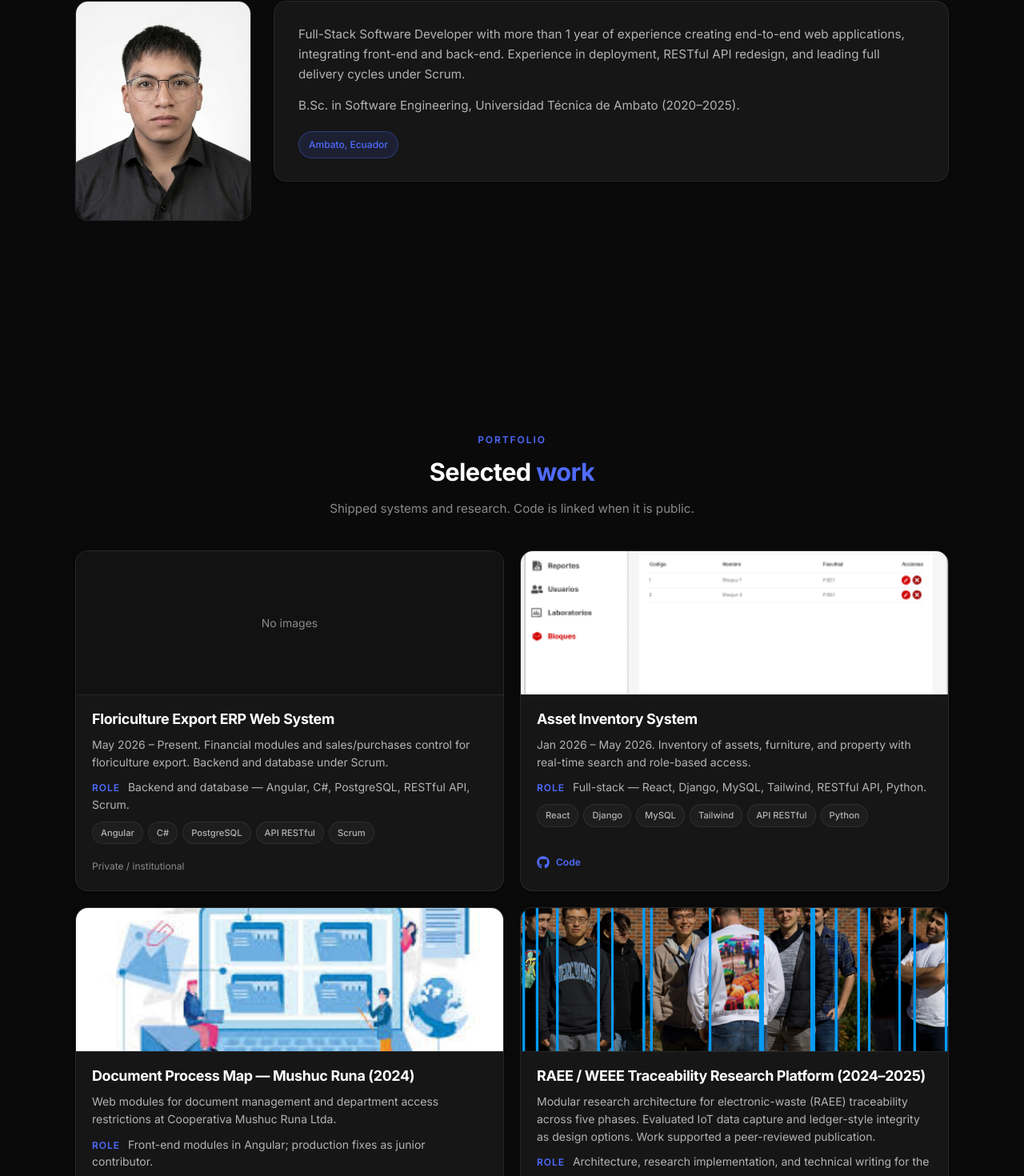
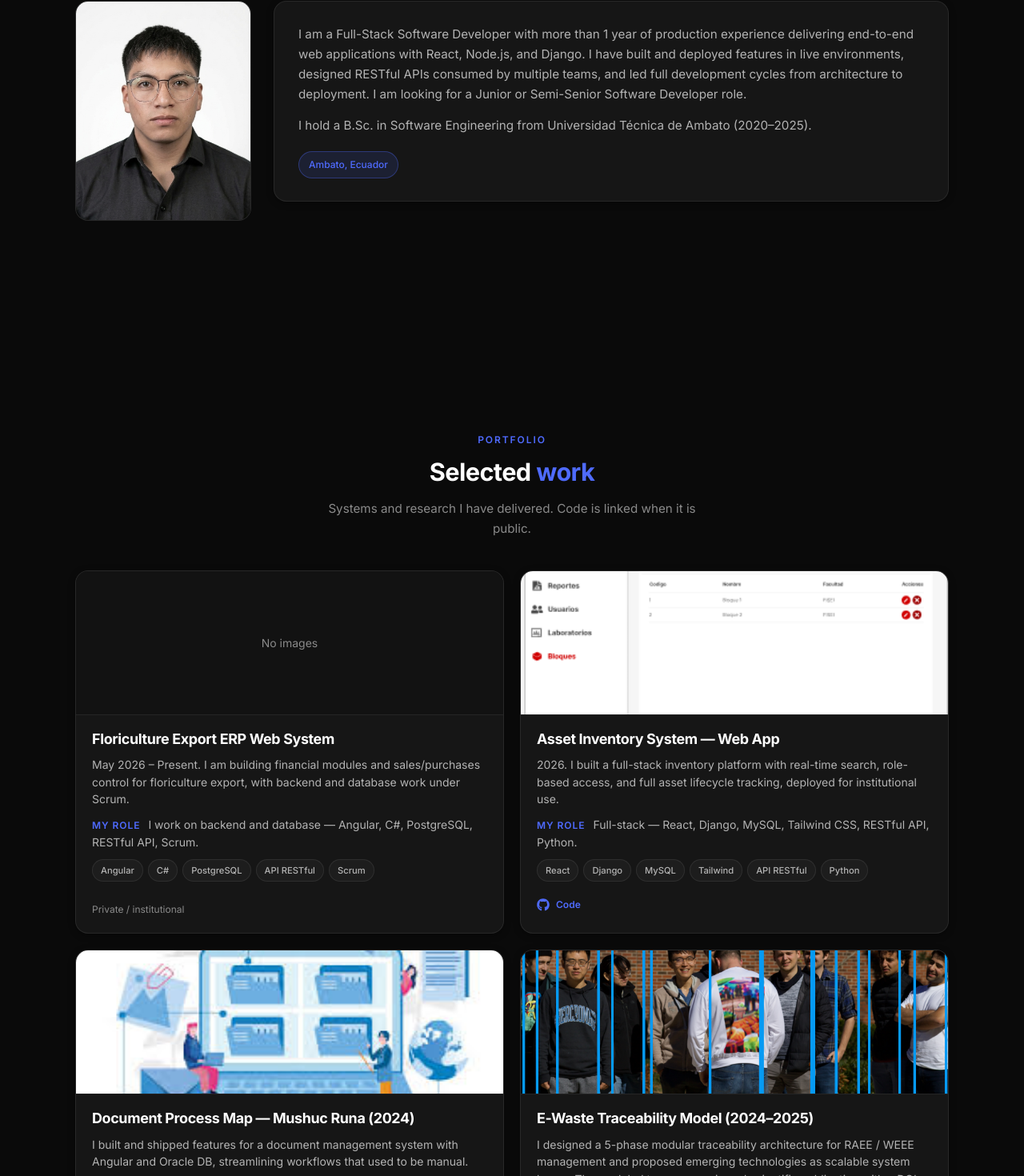
Before and after one commit to DemoAnge/profileDef, a React (Vite) app: page / in a window 1280 px wide. Shown: the part 1084-2554 px from the top of the page at 80% size. Built offline with nearby package versions, Linux system fonts and the light colour scheme.

Commit message:
content: CV-aligned ES/EN copy in first person

```diff
--- a/src/i18n/dictionary.js
+++ b/src/i18n/dictionary.js
@@ -1,9 +1,9 @@
 export const dictionary = {
   en: {
     meta: {
-      title: "Angel Pilamunga | Full-Stack Software Developer",
+      title: "Angel Pilamunga | Software Developer",
       description:
-        "Full-Stack Software Developer in Ambato, Ecuador. End-to-end web apps, RESTful APIs, and Scrum delivery.",
+        "I am a Full-Stack Software Developer in Ambato, Ecuador. I build end-to-end web apps with React, Node.js, and Django.",
     },
     nav: {
       home: "Home",
@@ -20,8 +20,8 @@ export const dictionary = {
       lang: "Language",
     },
     hero: {
-      kicker: "Full-Stack Software Developer · Ambato, Ecuador",
-      lead: "Full-Stack Software Developer with 1+ year building end-to-end web applications (front-end and back-end). Deployment, RESTful API redesign, and full delivery cycles under Scrum.",
+      kicker: "Software Developer · Ambato, Ecuador",
+      lead: "I am a Full-Stack Software Developer with more than 1 year of production experience delivering end-to-end web applications with React, Node.js, and Django. I build and ship features in real environments, design RESTful APIs used by multiple teams, and lead full delivery cycles from architecture to deployment.",
       cta: "Contact",
       portfolio: "Portfolio",
     },
@@ -29,16 +29,16 @@ export const dictionary = {
       kicker: "About",
       title: "Software",
       accent: "profile",
-      p1: "Full-Stack Software Developer with more than 1 year of experience creating end-to-end web applications, integrating front-end and back-end. Experience in deployment, RESTful API redesign, and leading full delivery cycles under Scrum.",
-      p2: "B.Sc. in Software Engineering, Universidad Técnica de Ambato (2020–2025).",
+      p1: "I am a Full-Stack Software Developer with more than 1 year of production experience delivering end-to-end web applications with React, Node.js, and Django. I have built and deployed features in live environments, designed RESTful APIs consumed by multiple teams, and led full development cycles from architecture to deployment. I am looking for a Junior or Semi-Senior Software Developer role.",
+      p2: "I hold a B.Sc. in Software Engineering from Universidad Técnica de Ambato (2020–2025).",
       location: "Ambato, Ecuador",
     },
     projects: {
       kicker: "Portfolio",
       title: "Selected",
       accent: "work",
-      sub: "Shipped systems and research. Code is linked when it is public.",
-      role: "Role",
+      sub: "Systems and research I have delivered. Code is linked when it is public.",
+      role: "My role",
       code: "Code",
       private: "Private / institutional",
       noImages: "No images",
@@ -46,32 +46,32 @@ export const dictionary = {
         erpFloricola: {
           title: "Floriculture Export ERP Web System",
           description:
-            "May 2026 – Present. Financial modules and sales/purchases control for floriculture export. Backend and database under Scrum.",
-          participation: "Backend and database — Angular, C#, PostgreSQL, RESTful API, Scrum.",
+            "May 2026 – Present. I am building financial modules and sales/purchases control for floriculture export, with backend and database work under Scrum.",
+          participation: "I work on backend and database — Angular, C#, PostgreSQL, RESTful API, Scrum.",
         },
         invcontrol: {
-          title: "Asset Inventory System",
+          title: "Asset Inventory System — Web App",
           description:
-            "Jan 2026 – May 2026. Inventory of assets, furniture, and property with real-time search and role-based access.",
-          participation: "Full-stack — React, Django, MySQL, Tailwind, RESTful API, Python.",
+            "2026. I built a full-stack inventory platform with real-time search, role-based access, and full asset lifecycle tracking, deployed for institutional use.",
+          participation: "Full-stack — React, Django, MySQL, Tailwind CSS, RESTful API, Python.",
         },
         mushuc: {
           title: "Document Process Map — Mushuc Runa (2024)",
           description:
-            "Web modules for document management and department access restrictions at Cooperativa Mushuc Runa Ltda.",
-          participation: "Front-end modules in Angular; production fixes as junior contributor.",
+            "I built and shipped features for a document management system with Angular and Oracle DB, streamlining workflows that used to be manual.",
+          participation: "I owned front-end modules in Angular and production fixes as a junior contributor.",
         },
         raee: {
-          title: "RAEE / WEEE Traceability Research Platform (2024–2025)",
+          title: "E-Waste Traceability Model (2024–2025)",
           description:
-            "Modular research architecture for electronic-waste (RAEE) traceability across five phases. Evaluated IoT data capture and ledger-style integrity as design options. Work supported a peer-reviewed publication.",
-          participation: "Architecture, research implementation, and technical writing for the paper.",
+            "I designed a 5-phase modular traceability architecture for RAEE / WEEE management and proposed emerging technologies as scalable system layers. The work led to a peer-reviewed scientific publication with a DOI.",
+          participation: "I owned architecture, research design, and technical writing for the paper.",
         },
         cnn: {
           title: "CNN Clothing Color Recognition",
           description:
-            "Convolutional model with a camera UI for garment color detection. YOLO-assisted pipeline built in Python for training, testing, and real-time camera inference.",
-          participation: "Model training/testing and camera interface.",
+            "I built a convolutional model with a camera UI for garment color detection, including a Python pipeline for training, testing, and real-time camera inference.",
+          participation: "I handled model training/testing and the camera interface.",
         },
       },
     },
@@ -88,22 +88,22 @@ export const dictionary = {
         interandina: {
           title: "IT Support & Security Officer — Internship | Cooperativa de Ahorro y Crédito Interandina",
           description:
-            "Ambato. Asset security, hardware/software support, and IT manuals for recurring procedures.",
+            "Ambato · Oct 2025 – Dec 2025. I applied information-security controls to protect internal systems, sensitive data, and user access. I ran periodic security audits, provided hardware/software/network support for daily operations, and wrote internal IT manuals to standardize procedures.",
         },
         utaResearch: {
           title: "Research Developer — Academic Publication | Universidad Técnica de Ambato",
           description:
-            "RAEE / circular-economy model with PRISMA and bibliometrics. Peer-reviewed academic article.",
+            "Ambato · Sep 2024 – Jun 2025. I designed a 5-phase modular traceability architecture for e-waste (RAEE), evaluating IoT sensing and distributed-ledger options as scalable layers. I co-authored and validated the peer-reviewed paper with DOI registration.",
         },
         fisei: {
           title: "Full-Stack Developer — Inventory System | UTA FISEI",
           description:
-            "React + Django delivery under Scrum/Jira. Front-end and back-end leadership for the faculty inventory system.",
+            "Ambato · Mar 2024 – Aug 2024. I led the full development cycle of a web asset-inventory system over six months. I built a React + Tailwind UI that replaced spreadsheets and a Django + MySQL backend with RESTful APIs for concurrent departmental use, plus technical docs for the successor team.",
         },
         mushuc: {
           title: "Junior Full-Stack Developer | Cooperativa Mushuc Runa Ltda.",
           description:
-            "Angular Process Map features, testing, and network support for daily operations.",
+            "Ambato · Jan 2024 – May 2024. I built and shipped document-management features with Angular and Oracle DB, fixed recurring production bugs through root-cause analysis, and monitored LAN infrastructure for critical business services.",
         },
       },
     },
@@ -111,7 +111,7 @@ export const dictionary = {
       kicker: "Skills",
       title: "Production",
       accent: "stack",
-      sub: "The tools behind the work above.",
+      sub: "The tools I use in the work above.",
     },
     services: {
       kicker: "Capabilities",
@@ -121,15 +121,15 @@ export const dictionary = {
       items: {
         frontend: {
           title: "Front-end",
-          text: "React and Angular interfaces that replace manual workflows. Clear components, responsive layouts, ready for review.",
+          text: "I build React and Angular interfaces that replace manual workflows — clear components, responsive layouts, ready for review.",
         },
         apis: {
           title: "APIs",
-          text: "REST services in Django and Node.js. Authentication, validation, and APIs consumed across teams.",
+          text: "I design REST services in Django and Node.js with authentication and validation, consumed across teams.",
         },
         data: {
           title: "Data",
-          text: "Relational models in MySQL and Oracle. Queries, integrity, and a data layer the UI can trust.",
+          text: "I model relational data in MySQL, Oracle, and PostgreSQL so the UI can trust the data layer.",
         },
       },
     },
@@ -143,8 +143,8 @@ export const dictionary = {
       items: {
         sudenTech: "Technical Specialization in IT — SUDEN",
         sudenNet: "Network Configuration and Management — SUDEN",
-        pythonEssentials: "Python Essentials 2 — Cisco (2024)",
-        peti: "PETI",
+        pythonEssentials: "Python Essentials 2 — Cisco Networking Academy (2024)",
+        peti: "Strategic Technology Planning (PETI)",
         elementsAi: "Elements of AI",
         iso27001: "Auditor ISO 27001",
         ethicalHacking: "Ethical Hacking",
@@ -157,7 +157,7 @@ export const dictionary = {
       accent: "talk",
       headline: "Project or collaboration",
       lead: "Email, phone, or the form. I reply personally.",
-      chip: "Full-Stack Software Developer",
+      chip: "Software Developer",
       location: "Ambato, Ecuador",
       name: "Name",
       namePh: "Your name",
@@ -173,15 +173,15 @@ export const dictionary = {
       network: "Error sending the message. Please try again later.",
     },
     footer: {
-      blurb: "Full-Stack Software Developer. End-to-end web apps.",
+      blurb: "I build end-to-end web applications as a Full-Stack Software Developer.",
       copy: "© 2026 Angel Pilamunga · All rights reserved",
     },
   },
   es: {
     meta: {
-      title: "Angel Pilamunga | Desarrollador de Software Full-Stack",
+      title: "Angel Pilamunga | Desarrollador de Software",
       description:
-        "Desarrollador de Software Full-Stack en Ambato, Ecuador. Aplicaciones web de punta a punta, APIs RESTful y Scrum.",
+        "Soy desarrollador de Software Full-Stack en Ambato, Ecuador. Creo aplicaciones web de extremo a extremo con React, Node.js y Django.",
     },
     nav: {
       home: "Inicio",
@@ -198,8 +198,8 @@ export const dictionary = {
       lang: "Idioma",
     },
     hero: {
-      kicker: "Desarrollador de Software Full-Stack · Ambato, Ecuador",
-      lead: "Desarrollador de Software Full-Stack con más de 1 año de experiencia en la creación de aplicaciones web de punta a punta, integrando Front-end y Back-end. Experiencia en despliegue, rediseño de APIs RESTful y liderazgo de ciclos completos bajo Scrum.",
+      kicker: "Desarrollador de Software · Ambato, Ecuador",
+      lead: "Soy desarrollador de Software Full-Stack con más de 1 año de experiencia en producción, entregando aplicaciones web de extremo a extremo con React, Node.js y Django. Construyo y despliego funcionalidades en entornos reales, diseño APIs RESTful consumidas por varios equipos y lidero ciclos completos de desarrollo desde la arquitectura hasta el despliegue.",
       cta: "Contacto",
       portfolio: "Portafolio",
     },
@@ -207,7 +207,7 @@ export const dictionary = {
       kicker: "Perfil",
       title: "Perfil de",
       accent: "software",
-      p1: "Desarrollador de Software Full-Stack con más de 1 año de experiencia en la creación de aplicaciones web de punta a punta, integrando Front-end y Back-end. Experiencia en despliegue, rediseño de APIs RESTful y liderazgo de ciclos completos bajo Scrum.",
+      p1: "Soy desarrollador de Software Full-Stack con más de 1 año de experiencia en producción, entregando aplicaciones web de extremo a extremo con React, Node.js y Django. He construido y desplegado funcionalidades en entornos reales, diseñado APIs RESTful consumidas por varios equipos y liderado ciclos completos desde la arquitectura hasta el despliegue. Busco un rol como Desarrollador de Software Junior o Semi-Senior.",
       p2: "Ingeniería en Software, Universidad Técnica de Ambato (2020–2025).",
       location: "Ambato, Ecuador",
     },
@@ -215,8 +215,8 @@ export const dictionary = {
       kicker: "Portafolio",
       title: "Trabajo",
       accent: "seleccionado",
-      sub: "Sistemas entregados e investigación. El código aparece cuando es público.",
-      role: "Rol",
+      sub: "Sistemas e investigación que he entregado. El código aparece cuando es público.",
+      role: "Mi rol",
       code: "Código",
       private: "Privado / institucional",
       noImages: "Sin imágenes",
@@ -224,31 +224,31 @@ export const dictionary = {
         erpFloricola: {
           title: "Sistema Web ERP Florícola para Exportación",
           description:
-            "May. 2026 – Actualidad. Módulos financieros y control de ventas/compras para exportación florícola. Backend y base de datos bajo Scrum.",
-          participation: "Backend y BD — Angular, C#, PostgreSQL, API RESTful, Scrum.",
+            "May. 2026 – Actualidad. Estoy construyendo módulos financieros y control de ventas/compras para exportación florícola, con backend y base de datos bajo Scrum.",
+          participation: "Trabajo en backend y BD — Angular, C#, PostgreSQL, API RESTful, Scrum.",
         },
         invcontrol: {
-          title: "Sistema de Inventario de Activos",
+          title: "Sistema de Inventario de Activos — Aplicación Web",
           description:
-            "Ene. 2026 – May. 2026. Inventario de activos, mobiliario e inmuebles con búsqueda en tiempo real y roles.",
-          participation: "Full-stack — React, Django, MySQL, Tailwind, API RESTful, Python.",
+            "2026. Construí una plataforma full-stack de inventario con búsqueda en tiempo real, control de acceso por roles y seguimiento del ciclo de vida de activos, desplegada para uso institucional.",
+          participation: "Full-stack — React, Django, MySQL, Tailwind CSS, API RESTful, Python.",
         },
         mushuc: {
           title: "Mapa de procesos documentales — Mushuc Runa (2024)",
           description:
-            "Módulos web para gestión documental y restricciones de acceso por departamento en Cooperativa Mushuc Runa Ltda.",
-          participation: "Módulos front-end en Angular; correcciones en producción como colaborador junior.",
+            "Construí y desplegué funcionalidades para un sistema de gestión documental con Angular y Oracle DB, optimizando flujos que antes eran manuales.",
+          participation: "Módulos front-end en Angular y correcciones en producción como colaborador junior.",
         },
         raee: {
-          title: "Plataforma de investigación de trazabilidad RAEE / WEEE (2024–2025)",
+          title: "Modelo de Trazabilidad de Residuos Electrónicos (2024–2025)",
           description:
-            "Arquitectura de investigación modular para la trazabilidad de residuos de aparatos eléctricos y electrónicos (RAEE) en cinco fases. Se evaluaron la captura de datos IoT y la integridad tipo ledger como opciones de diseño. El trabajo respaldó una publicación con revisión de pares.",
-          participation: "Arquitectura, implementación de investigación y redacción técnica del artículo.",
+            "Diseñé una arquitectura modular de trazabilidad en 5 fases para la gestión de RAEE y propuse tecnologías emergentes como capas escalables. El trabajo resultó en una publicación científica revisada por pares con DOI.",
+          participation: "Arquitectura, diseño de investigación y redacción técnica del artículo.",
         },
         cnn: {
           title: "Reconocimiento de color en prendas (CNN)",
           description:
-            "Modelo convolucional con interfaz de cámara para detectar el color de prendas. Pipeline asistido por YOLO en Python para entrenamiento, prueba e inferencia en tiempo real con cámara.",
+            "Construí un modelo convolucional con interfaz de cámara para detectar el color de prendas, con un pipeline en Python para entrenamiento, prueba e inferencia en tiempo real.",
           participation: "Entrenamiento/prueba del modelo e interfaz de cámara.",
         },
       },
@@ -266,22 +266,22 @@ export const dictionary = {
         interandina: {
           title: "Oficial de Soporte TI y Seguridad — Prácticas | Cooperativa de Ahorro y Crédito Interandina",
           description:
-            "Ambato. Seguridad de activos, soporte de hardware/software y manuales de TI para procedimientos recurrentes.",
+            "Ambato · Oct 2025 – Dic 2025. Apliqué controles de seguridad de la información para proteger sistemas internos, datos sensibles y accesos. Realicé auditorías periódicas, brindé soporte de hardware/software/red y elaboré manuales internos de TI para estandarizar procedimientos.",
         },
         utaResearch: {
           title: "Desarrollador de Investigación — Publicación Académica | Universidad Técnica de Ambato",
           description:
-            "Modelo RAEE / economía circular con PRISMA y bibliometría. Artículo académico con revisión de pares.",
+            "Ambato · Sep 2024 – Jun 2025. Diseñé una arquitectura modular de trazabilidad en 5 fases para RAEE, evaluando IoT y libro mayor distribuido como capas escalables. Fui coautor y validador del artículo científico revisado por pares con DOI.",
         },
         fisei: {
           title: "Desarrollador Full-Stack — Sistema de Inventario | UTA FISEI",
           description:
-            "Entrega React + Django bajo Scrum/Jira. Liderazgo front-end y back-end del sistema de inventario.",
+            "Ambato · Mar 2024 – Ago 2024. Lideré el ciclo completo de un sistema web de inventario de activos en 6 meses. Construí la interfaz React + Tailwind que reemplazó hojas de cálculo y el backend Django + MySQL con APIs RESTful, más documentación para el equipo sucesor.",
         },
         mushuc: {
           title: "Desarrollador Full-Stack Junior | Cooperativa Mushuc Runa Ltda.",
           description:
-            "Funcionalidades del Mapa de Proceso en Angular, pruebas y soporte de redes para la operación diaria.",
+            "Ambato · Ene 2024 – May 2024. Construí y desplegué funcionalidades de gestión documental con Angular y Oracle DB, resolví errores recurrentes en producción y monitoreé la LAN de servicios críticos del negocio.",
         },
       },
     },
@@ -289,7 +289,7 @@ export const dictionary = {
       kicker: "Stack",
       title: "Stack de",
       accent: "producción",
-      sub: "Las herramientas del trabajo anterior.",
+      sub: "Las herramientas que uso en el trabajo anterior.",
     },
     services: {
       kicker: "Capacidades",
@@ -299,15 +299,15 @@ export const dictionary = {
       items: {
         frontend: {
           title: "Front-end",
-          text: "Interfaces en React y Angular que sustituyen procesos manuales. Componentes claros, layouts responsivos, listos para revisión.",
+          text: "Construyo interfaces en React y Angular que sustituyen procesos manuales: componentes claros, layouts responsivos, listos para revisión.",
         },
         apis: {
           title: "APIs",
-          text: "Servicios REST en Django y Node.js. Autenticación, validación y APIs consumidas por más de un equipo.",
+          text: "Diseño servicios REST en Django y Node.js con autenticación y validación, consumidos por más de un equipo.",
         },
         data: {
           title: "Datos",
-          text: "Modelos relacionales en MySQL y Oracle. Consultas, integridad y una capa de datos en la que la interfaz puede confiar.",
+          text: "Modelo datos relacionales en MySQL, Oracle y PostgreSQL para que la interfaz confíe en la capa de datos.",
         },
       },
     },
@@ -321,8 +321,8 @@ export const dictionary = {
       items: {
         sudenTech: "Especialización Técnica en TI — SUDEN",
         sudenNet: "Configuración y Gestión de Redes — SUDEN",
-        pythonEssentials: "Python Essentials 2 — Cisco (2024)",
-        peti: "PETI",
+        pythonEssentials: "Python Essentials 2 — Cisco Networking Academy (2024)",
+        peti: "Planificación Estratégica de Tecnología (PETI)",
         elementsAi: "Elements of AI",
         iso27001: "Auditor ISO 27001",
         ethicalHacking: "Ethical Hacking",
@@ -335,7 +335,7 @@ export const dictionary = {
       accent: "directo",
       headline: "Proyecto o colaboración",
       lead: "Correo, teléfono o el formulario. Respondo personalmente.",
-      chip: "Desarrollador de Software Full-Stack",
+      chip: "Desarrollador de Software",
       location: "Ambato, Ecuador",
       name: "Nombre",
       namePh: "Tu nombre",
@@ -351,7 +351,7 @@ export const dictionary = {
       network: "Error al enviar el mensaje. Inténtalo más tarde.",
     },
     footer: {
-      blurb: "Desarrollador de Software Full-Stack. Apps web de punta a punta.",
+      blurb: "Soy desarrollador Full-Stack. Creo aplicaciones web de extremo a extremo.",
       copy: "© 2026 Angel Pilamunga · Todos los derechos reservados",
     },
   },
```
